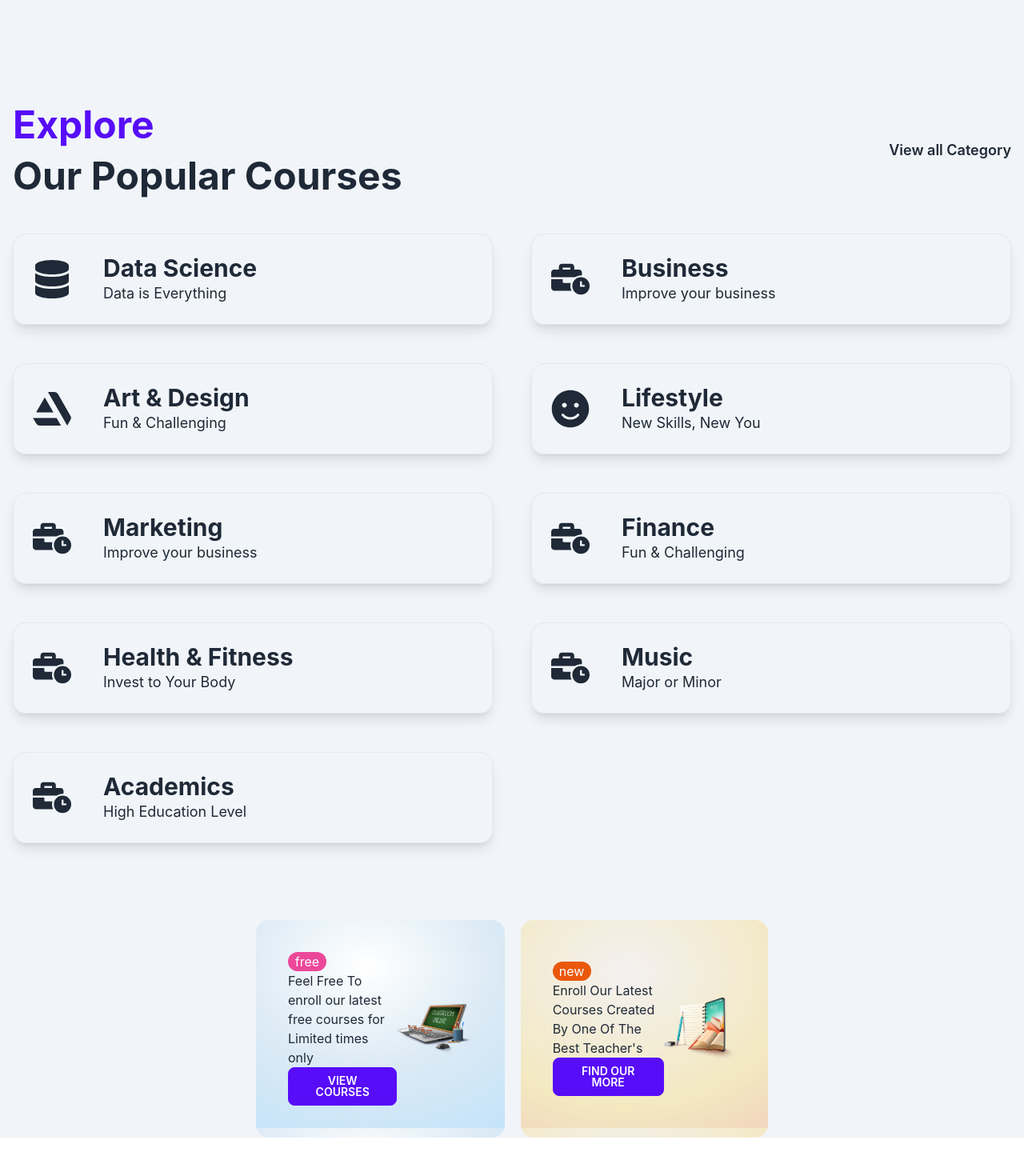
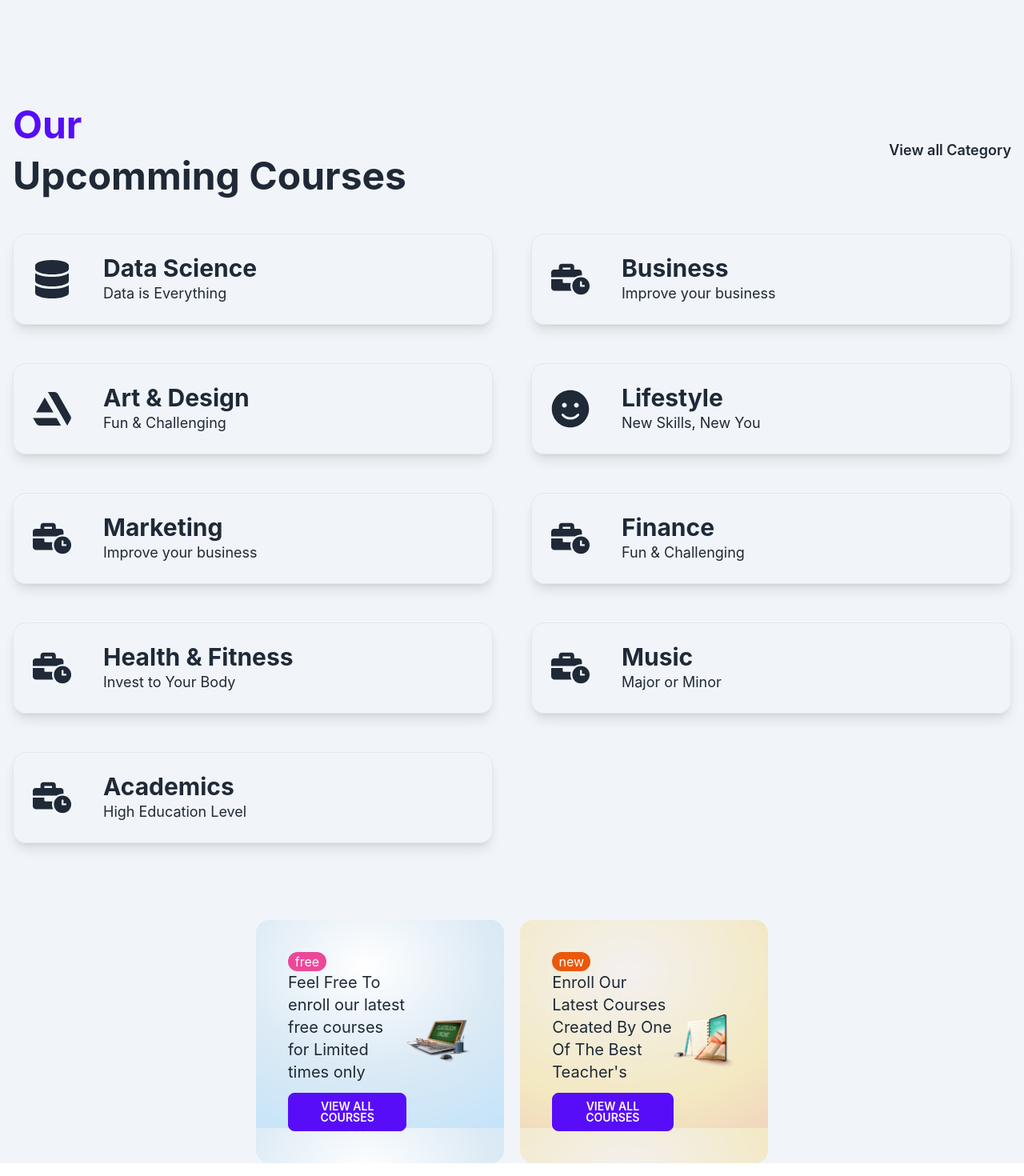
Before and after one commit to abirhasanop/meta-school, a React (Create React App) app: page / in a window 1280 px wide. Shown: the part 720-2190 px from the top of the page at 80% size. Built offline with nearby package versions, Linux system fonts and the light colour scheme; no server answers.

Commit message:
pdf added

```diff
--- a/package.json
+++ b/package.json
@@ -14,6 +14,7 @@
     "react-icons": "^4.6.0",
     "react-router-dom": "^6.4.2",
     "react-scripts": "5.0.1",
+    "react-to-pdf": "^0.0.14",
     "web-vitals": "^2.1.4"
   },
   "scripts": {
--- a/src/Component/CourseDetails/CourseDetails.js
+++ b/src/Component/CourseDetails/CourseDetails.js
@@ -4,10 +4,13 @@
 import { Link, useLoaderData } from "react-router-dom";
 import Category from "../Category/Category";
 // import CommentCard from "./CommentCard/CommentCard";
+import ReactToPdf from 'react-to-pdf'
 
 const CourseDetails = () => {
     const lodedCourse = useLoaderData()
     console.log(lodedCourse);
+
+    const ref = React.createRef();
 
 
 
@@ -36,7 +39,7 @@
                 }
             </div>
             {/* course header */}
-            <section>
+            <section ref={ref}>
                 <div className="flex justify-between mb-4">
                     <h1 className="text-3xl font-semibold text-primary">{lodedCourse.name}</h1>
                     <Link to={`/checkout/${lodedCourse._id}`}>
@@ -44,6 +47,12 @@
                             Chekout
                         </button>
                     </Link>
+                    <ReactToPdf targetRef={ref} filename="div-blue.pdf">
+                        {({ toPdf }) => (
+                            <button onClick={toPdf}>Generate pdf</button>
+                        )}
+                    </ReactToPdf>
+
                 </div>
                 {/* course thumbnail */}
                 <div>
--- a/src/Component/Explore/Explore.js
+++ b/src/Component/Explore/Explore.js
@@ -78,8 +78,8 @@
             <div className="container mx-auto">
                 <div className="flex justify-between items-center mb-12">
                     <h1 className="text-5xl font-bold">
-                        <span className="text-primary mb-4 inline-block"> Explore</span> <br />
-                        Our Popular Courses
+                        <span className="text-primary mb-4 inline-block"> Our</span> <br />
+                        Upcomming Courses
                     </h1>
                     <Link to='/courses' className="text-lg font-semibold cursor-pointer hover:text-primary duration-300">View all Category</Link>
                 </div>
--- a/src/Component/Home/Home.js
+++ b/src/Component/Home/Home.js
@@ -53,8 +53,12 @@
                         <div className='bg-pink-500 w-12 text-white rounded-full text-center'>
                             <p>free</p>
                         </div>
-                        <h1>Feel Free To enroll our latest free courses for Limited times only</h1>
-                        <button className='btn btn-primary'>View Courses</button>
+                        <h1 className='text-xl mb-3'>Feel Free To enroll our latest free courses for Limited times only</h1>
+                        <Link to='/courses'>
+                            <button className="btn btn-primary">
+                                View All Courses
+                            </button>
+                        </Link>
                     </div>
                     <div>
                         <img src={img2} alt="" />
@@ -65,8 +69,12 @@
                         <div className='bg-orange-600 w-12 text-white rounded-full text-center'>
                             <p>new</p>
                         </div>
-                        <h1>Enroll Our Latest Courses Created By One Of The Best Teacher's</h1>
-                        <button className='btn btn-primary'>Find Our More</button>
+                        <h1 className='text-xl mb-3'>Enroll Our Latest Courses Created By One Of The Best Teacher's</h1>
+                        <Link to='/courses'>
+                            <button className="btn btn-primary">
+                                View All Courses
+                            </button>
+                        </Link>
                     </div>
                     <div>
                         <img src={img1} alt="" />
--- a/src/Routes/PrivateRoute.js
+++ b/src/Routes/PrivateRoute.js
@@ -8,7 +8,15 @@
     const location = useLocation()
 
     if (loding) {
-        return <div>Loding.........</div>
+        return <div class="text-center">
+            <div role="status">
+                <svg class="inline mr-2 w-8 h-8 text-gray-200 animate-spin dark:text-gray-600 fill-blue-600" viewBox="0 0 100 101" fill="none" xmlns="http://www.w3.org/2000/svg">
+                    <path d="M100 50.5908C100 78.2051 77.6142 100.591 50 100.591C22.3858 100.591 0 78.2051 0 50.5908C0 22.9766 22.3858 0.59082 50 0.59082C77.6142 0.59082 100 22.9766 100 50.5908ZM9.08144 50.5908C9.08144 73.1895 27.4013 91.5094 50 91.5094C72.5987 91.5094 90.9186 73.1895 90.9186 50.5908C90.9186 27.9921 72.5987 9.67226 50 9.67226C27.4013 9.67226 9.08144 27.9921 9.08144 50.5908Z" fill="currentColor" />
+                    <path d="M93.9676 39.0409C96.393 38.4038 97.8624 35.9116 97.0079 33.5539C95.2932 28.8227 92.871 24.3692 89.8167 20.348C85.8452 15.1192 80.8826 10.7238 75.2124 7.41289C69.5422 4.10194 63.2754 1.94025 56.7698 1.05124C51.7666 0.367541 46.6976 0.446843 41.7345 1.27873C39.2613 1.69328 37.813 4.19778 38.4501 6.62326C39.0873 9.04874 41.5694 10.4717 44.0505 10.1071C47.8511 9.54855 51.7191 9.52689 55.5402 10.0491C60.8642 10.7766 65.9928 12.5457 70.6331 15.2552C75.2735 17.9648 79.3347 21.5619 82.5849 25.841C84.9175 28.9121 86.7997 32.2913 88.1811 35.8758C89.083 38.2158 91.5421 39.6781 93.9676 39.0409Z" fill="currentFill" />
+                </svg>
+                <span class="sr-only">Loading...</span>
+            </div>
+        </div>
     }
 
     if (!user) {
--- a/src/Routes/Router.js
+++ b/src/Routes/Router.js
@@ -27,7 +27,7 @@
             {
                 path: "/courses",
                 loader: () => fetch(`http://localhost:5000/courses`),
-                element: <PrivateRoute><Courses /></PrivateRoute>
+                element: <Courses />
             },
             {
                 path: '/blog',
@@ -58,7 +58,7 @@
             {
                 path: '/checkout/:id',
                 loader: ({ params }) => fetch(`http://localhost:5000/courses/${params.id}`),
-                element: <CheckOut />
+                element: <PrivateRoute><CheckOut /></PrivateRoute>
             }
         ]
     }
```
Also changed, not shown: 1 other file (tests, documents, lock files or other folders).
